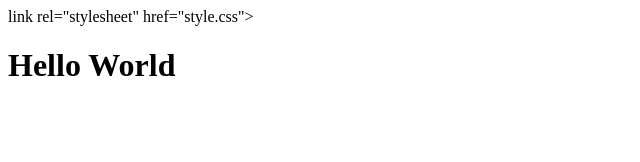
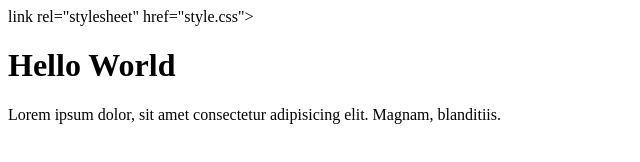
Before and after one commit to soma0148/git-test, a plain HTML site: page index.html in a window 1280 px wide. Shown: the whole page, without its empty margins (0-640 px from the left). Drawn offline with Linux system fonts and the light colour scheme.

Commit message:
added p tag

```diff
--- a/index.html
+++ b/index.html
@@ -9,6 +9,6 @@
 </head>
 <body>
     <h1>Hello World</h1>
-
+    <p>Lorem ipsum dolor, sit amet consectetur adipisicing elit. Magnam, blanditiis.</p>
 </body>
 </html>
```
